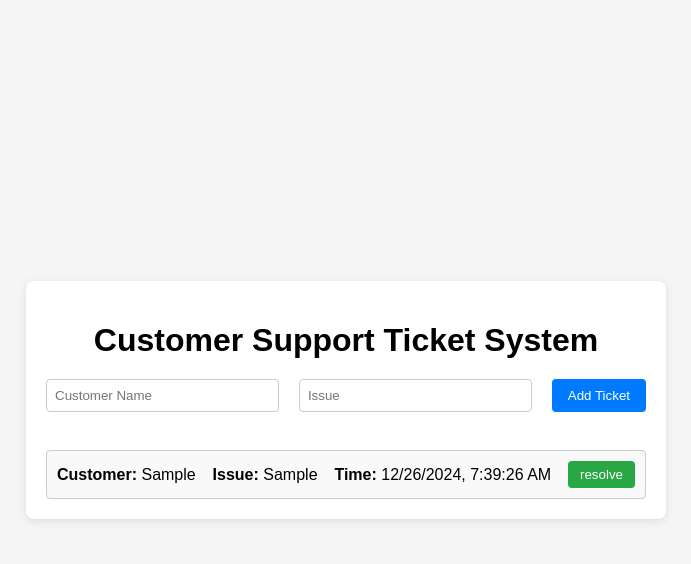
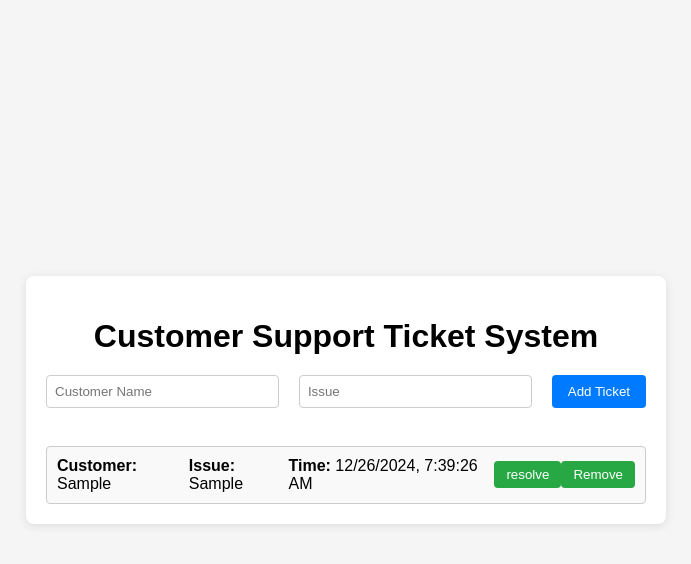
Before and after one commit to jananisri2008/customersupportsystem, a React (Vite) app: page / in a window 1280 px wide. Both pictures are taken after typing "Sample", "Sample" into the empty fields and a click on the button "Add Ticket". Shown: the top 564 px of the page, without its empty margins (294-985 px from the left). Built offline with nearby package versions, Linux system fonts and the light colour scheme.

Commit message:
second change

```diff
--- a/src/components/Ticket.jsx
+++ b/src/components/Ticket.jsx
@@ -37,10 +37,14 @@ function Ticket({ ticket, index, removeTicket, markResolved }) {
             <div>
                 <strong>Time:</strong> {ticket.date ? formatDate(ticket.date) :"Not Available"}
             </div>
-            <button onClick={()=>markResolved(ticket.id)}>
+
+            <button onClick={()=>markResolved(ticket.id)}
+               disabled={ticket.resolved}
+            >
                 {ticket.resolved?"resolved ✔ ":"resolve"}
             </button>
-            {/* <button onClick={() => removeTicket(ticket.id)}>Resolve</button> */}
+
+            <button onClick={() => removeTicket(ticket.id)}>Remove</button>
         </div>
     );
 }
```
